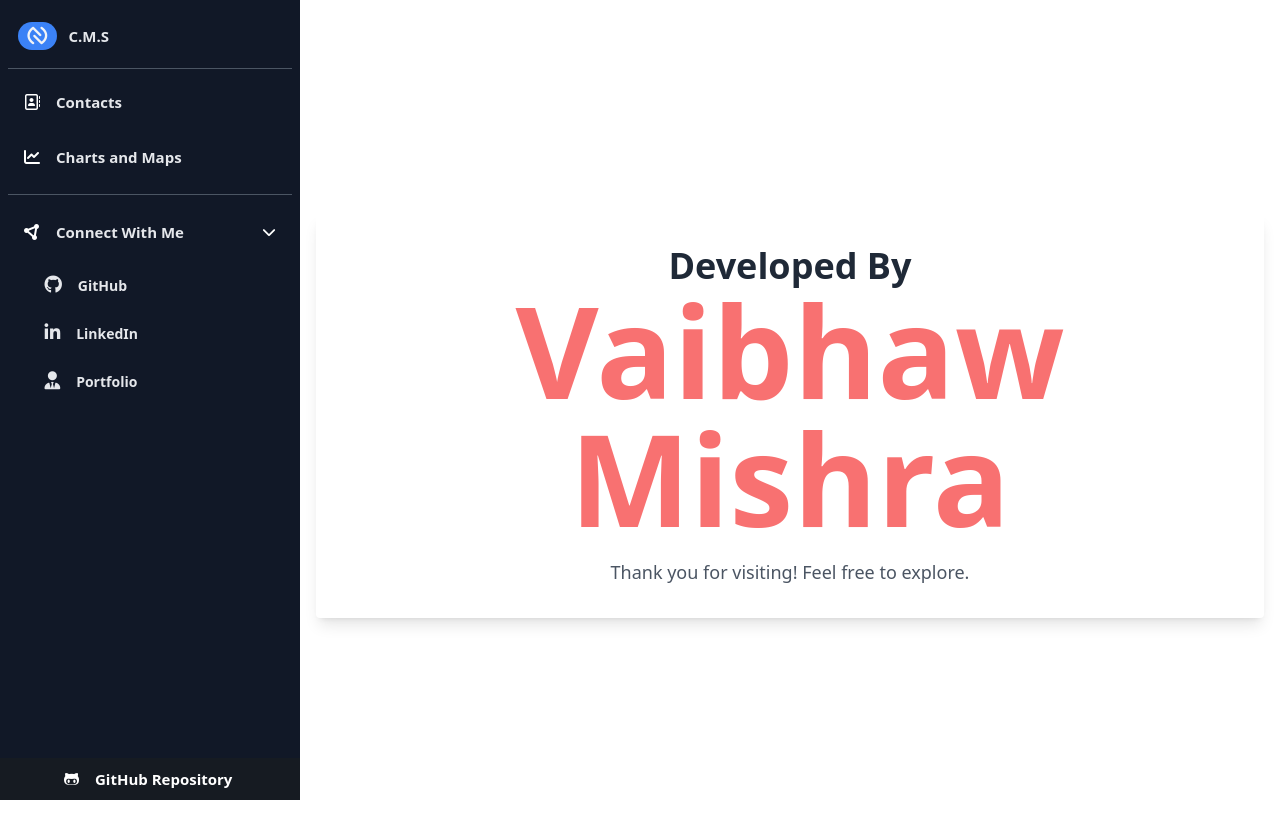
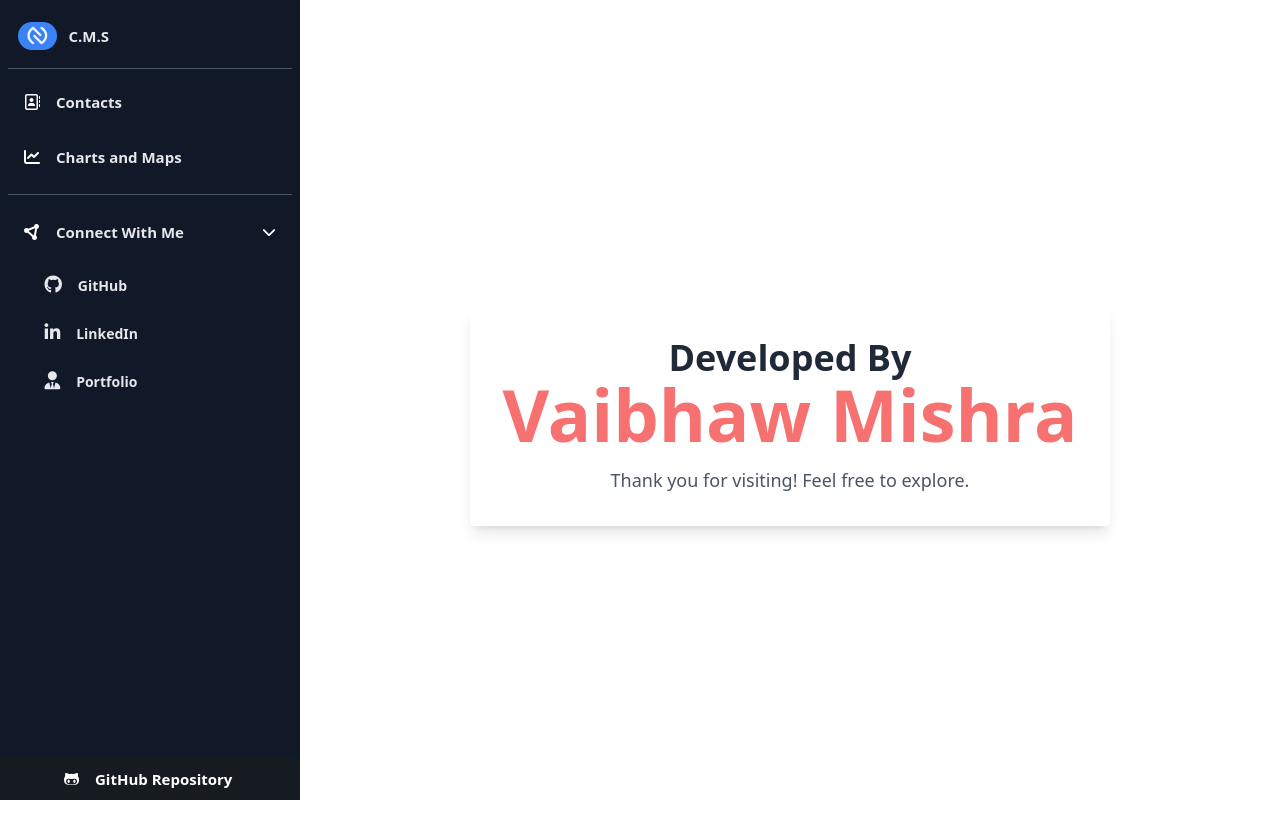
Before and after one commit to itsvaibhavmishra/cms-dashboard, a React (Create React App) app: page / in a window 1280 px wide. Built offline with nearby package versions, Linux system fonts and the light colour scheme.

Commit message:
Update App.tsx

```diff
--- a/src/App.tsx
+++ b/src/App.tsx
@@ -169,7 +169,7 @@ function App() {
                       <div className="bg-white p-8 rounded shadow-lg">
                         <h1 className="text-4xl font-bold text-center text-gray-800 mb-4">
                           Developed By
-                          <p className="text-9xl font-bold text-center text-center text-red-400 mb-2">Vaibhaw Mishra</p>
+                          <p className="text-7xl font-bold text-center text-center text-red-400 mb-2">Vaibhaw Mishra</p>
                         </h1>
                         <p className="text-lg text-center text-gray-600">
                           Thank you for visiting! Feel free to explore.
```
